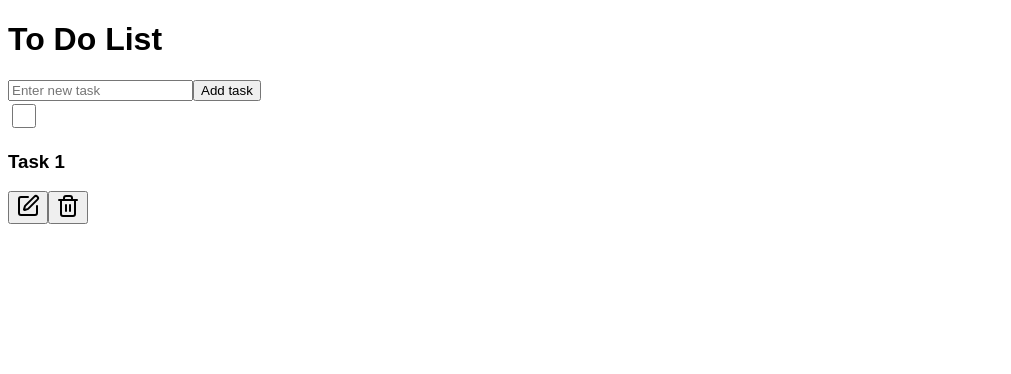
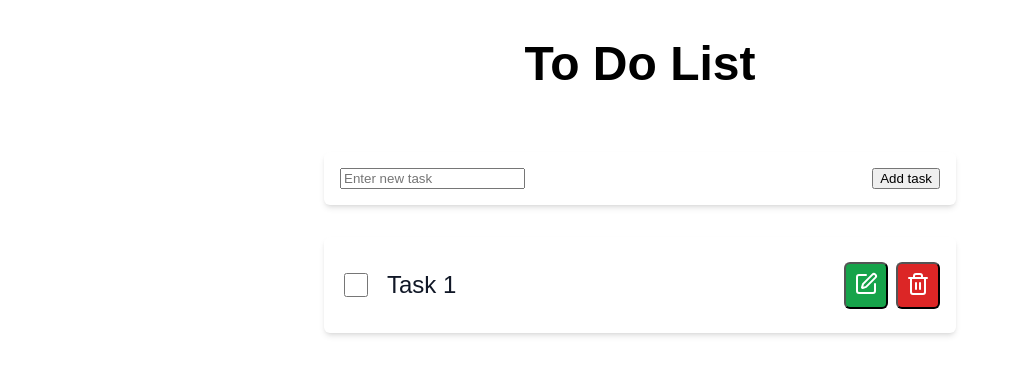
Before and after one commit to kinnaamf/nuxt-todo-list, a Nuxt app: page / in a window 1280 px wide. Shown: the top 374 px of the page, without its empty margins (0-1011 px from the left). Built offline with nearby package versions, Linux system fonts and the light colour scheme; data requests are answered from the project's data file.

Commit message:
moved styles to styles.pcss

```diff
--- a/app/app.vue
+++ b/app/app.vue
@@ -3,6 +3,12 @@
 </template>
 
 <style>
+@import "~/assets/css/styles.pcss";
+
+* {
+  font-family: "Anton", sans-serif;
+}
+
 input[type="checkbox"] {
   @apply w-6 h-6;
 }
@@ -14,10 +20,6 @@ input {
 input[type="checkbox"]:checked {
   @apply outline-none accent-emerald-400;
 }
-
-* {
-  font-family: "Anton", sans-serif;
-}
 </style>
 <script setup lang="ts">
 </script>
--- /dev/null
+++ b/app/assets/css/styles.pcss
@@ -0,0 +1,67 @@
+.main-container {
+    @apply relative min-h-screen;
+}
+
+.corner-notification {
+    @apply absolute right-0 top-12 p-4 rounded-l-md min-w-max text-white;
+}
+
+.app-container {
+    @apply flex flex-col gap-8 w-2/4 mx-auto relative;
+}
+
+.title {
+    @apply text-center text-5xl font-bold;
+    font-family: 'Bungee', sans-serif;
+}
+
+.task-container {
+    @apply flex justify-between items-center bg-white px-4 py-4 rounded-md shadow-md;
+}
+
+.task-list {
+    @apply flex flex-col gap-4;
+}
+
+.task-item {
+    @apply flex items-center justify-between bg-white px-4 py-2 rounded-md shadow-md transition-all duration-150;
+}
+
+.task-editable {
+    @apply ring-2 ring-emerald-400;
+}
+
+.btn-success {
+    @apply bg-green-600 text-white p-2 rounded-md;
+}
+
+.btn-danger {
+    @apply bg-red-600 text-white p-2 rounded-md;
+}
+.btn-container {
+    @apply flex gap-2 items-center;
+}
+
+.task-item-container {
+    @apply flex gap-4 items-center w-full mr-2;
+}
+
+.task-title {
+    @apply text-2xl font-medium transition-all duration-100;
+}
+
+.task-done {
+    @apply text-gray-400 line-through;
+}
+
+.task-edit-input {
+    @apply text-2xl font-medium w-9/12 outline-none;
+}
+
+.task-not-done {
+    @apply text-gray-900;
+}
+
+.task-done {
+
+}
--- a/app/components/task/TaskItem.vue
+++ b/app/components/task/TaskItem.vue
@@ -1,5 +1,4 @@
 <script setup lang="ts">
-
 import CheckIcon from "~/icons/CheckIcon.vue";
 import CloseIcon from "~/icons/CloseIcon.vue";
 import PencilIcon from "~/icons/PencilIcon.vue";
@@ -10,23 +9,23 @@ defineProps<{ task: Task }>();
 defineEmits(['editTask', 'updateTask', 'toggleDone', 'deleteTask']);
 
 const taskDone = (task: Task) => {
-  return task.done ? 'text-gray-400 line-through transition-all duration-100' : 'text-gray-900 transition-all duration-100'
+  return task.done ? 'task-done' : 'task-not-done';
 }
 
 const successBtnClass = computed(() => {
-  return 'bg-green-600 text-white p-2 rounded-md'
+  return 'btn-success'
 })
 const dangerBtnClass = computed(() => {
-  return 'bg-red-600 text-white p-2 rounded-md'
+  return 'btn-danger'
 })
 </script>
 
 <template>
-  <div class="flex gap-4 items-center w-full mr-2">
+  <div class="task-item-container">
 
     <input type="checkbox" v-model="task.done" @change="$emit('toggleDone', task)">
 
-    <h3 class="text-2xl font-medium" :class="taskDone(task)" v-if="!task.editable" @dblclick="$emit('editTask', task)">
+    <h3 class="task-title" :class="taskDone(task)" v-if="!task.editable" @dblclick="$emit('editTask', task)">
       {{ task.title }}
     </h3>
     <input type="text"
@@ -35,14 +34,13 @@ const dangerBtnClass = computed(() => {
            v-model="task.title"
            v-if="task.editable"
            placeholder="Edit your task"
-           class="text-2xl font-medium w-9/12"
+           class="task-edit-input"
            autofocus
-           style="outline: none"
            @keyup.enter="$emit('updateTask', task)"
     >
   </div>
 
-  <div class="flex gap-2 items-center">
+  <div class="btn-container">
 
     <button @click="$emit('editTask', task)"
             aria-label="Edit Task"
@@ -64,7 +62,7 @@ const dangerBtnClass = computed(() => {
             v-if="task.editable">
       <CheckIcon/>
     </button>
-    <button @click="task.editable = !task.editable; task.title = task.originalTitle"
+    <button @click="task.editable = false; task.title = task.originalTitle"
             aria-label="Close edit menu"
             :class="dangerBtnClass"
             v-if="task.editable">
--- a/app/components/task/TaskList.vue
+++ b/app/components/task/TaskList.vue
@@ -1,20 +1,20 @@
-<script setup lang="ts">
-import type { Task } from "~/types/task";
-
-const { tasks } = defineProps<{ tasks: Task[] }>();
-defineEmits(['editTask', 'updateTask', 'toggleDone', 'deleteTask']);
-</script>
-
 <template>
   <TransitionGroup name="list">
     <div v-for="task in tasks" :key="task.id"
-         class="flex items-center justify-between bg-white px-4 py-2 rounded-md shadow-md"
-         :class="task.editable ? 'ring-2 ring-emerald-400 transition-all duration-150' : 'transition-all duration-150'">
-      <TaskItem :task="task" @edit-task="$emit('editTask', task)" @update-task="$emit('updateTask', task)" @toggle-done="$emit('toggleDone', task)" @delete-task="$emit('deleteTask', task.id)" ></TaskItem>
+         class="task-item"
+         :class="task.editable ? 'task-editable' : ''">
+      <TaskItem :task="task"
+                @edit-task="$emit('editTask', task)"
+                @update-task="$emit('updateTask', task)"
+                @toggle-done="$emit('toggleDone', task)"
+                @delete-task="$emit('deleteTask', task.id)"/>
     </div>
   </TransitionGroup>
 </template>
 
-<style scoped lang="postcss">
+<script setup lang="ts">
+import type { Task } from "~/types/task";
 
-</style>
+const {tasks} = defineProps<{ tasks: Task[] }>();
+defineEmits(['editTask', 'updateTask', 'toggleDone', 'deleteTask']);
+</script>
--- a/app/pages/index.vue
+++ b/app/pages/index.vue
@@ -3,35 +3,35 @@
     <Title>To do app</Title>
     <Body class="bg-slate-50"></Body>
   </Head>
-  <div class="relative min-h-screen">
+  <main class="main-container">
 
     <Transition name="slide-fade">
-      <div class="absolute right-0 top-12 p-4 rounded-l-md max-w-2/12 text-white"
+      <div class="corner-notification"
            :class="messageClass"
            v-if="isVisible">
         {{ message.title }}
       </div>
     </Transition>
 
-    <div class="flex flex-col gap-8 w-2/4 mx-auto relative">
+    <div class="app-container">
       <Transition name="title-slide">
         <div class="mt-12" v-if="showTitle">
-          <h1 class="text-center text-5xl font-bold title">To Do List</h1>
+          <h1 class="title">To Do List</h1>
         </div>
       </Transition>
 
       <Transition name="task">
-        <div class="flex justify-between items-center bg-white px-4 py-4 rounded-md shadow-md" v-if="showTask">
+        <div class="task-container" v-if="showTask">
           <TaskInput :newTask="newTask" :is-visible="isVisible" @store-task="storeTask" />
           <TaskButton @store-task="storeTask"></TaskButton>
         </div>
       </Transition>
 
-      <div class="flex flex-col gap-4">
+      <div class="task-list">
         <TaskList :tasks="tasks" @edit-task="editTask" @update-task="updateTask" @toggle-done="toggleDone" @delete-task="deleteTask" />
       </div>
     </div>
-  </div>
+  </main>
 </template>
 
 <script setup lang="ts">
@@ -56,10 +56,6 @@ const messageClass = computed(() => {
 </script>
 
 <style lang="postcss" scoped>
-.title {
-  font-family: 'Bungee', sans-serif;
-}
-
 .slide-fade-enter-active {
   @apply transition-all duration-500 ease-out;
 }
```
Also changed, not shown: 1 other file (tests, documents, lock files or other folders).
